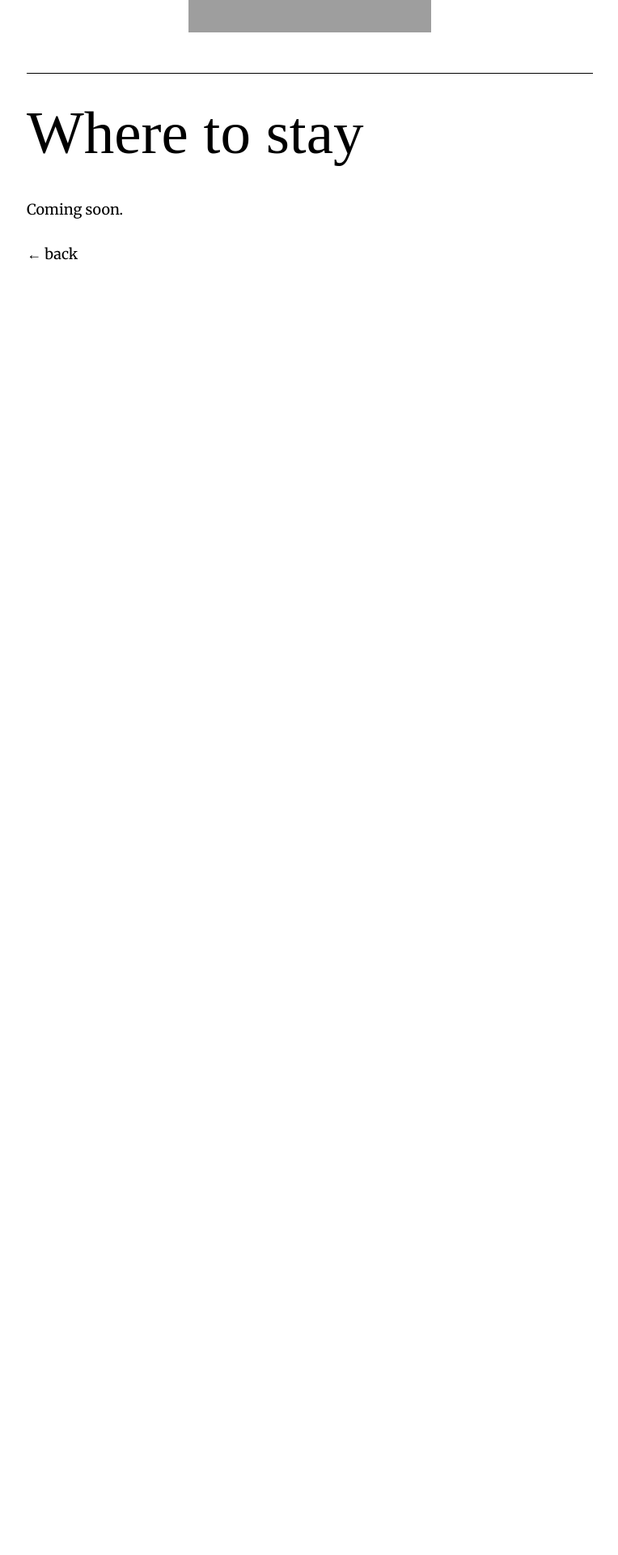
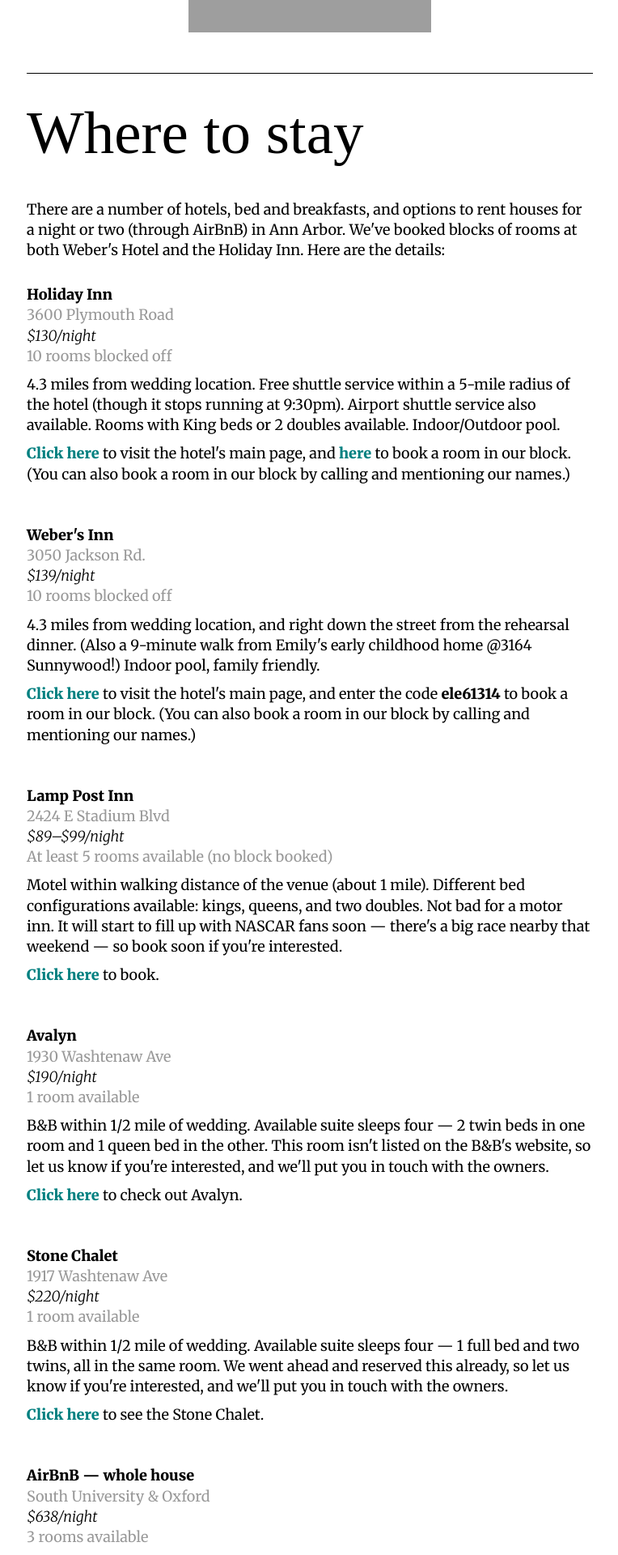
Before and after one commit to ritchieking/wedding, a Jekyll site: the page built from lodging.html, in a window 1280 px wide. Shown: the part 549-2469 px from the top of the page at 81% size, without its empty margins (257-1021 px from the left). Built offline with Jekyll 4.4.1, drawn with Linux system fonts in a browser that asks for light colours; some web fonts are replaced; Markdown is read by kramdown in place of the engine named in the settings; before the commit the page ends 1275 px from its top, so only the background shows below that; some of the changed text lies outside the part shown; grey boxes are pictures that could not be loaded.

Commit message:
Added lodging page

```diff
--- a/css/main.css
+++ b/css/main.css
@@ -195,3 +195,23 @@
   margin-bottom:20px;
   width:50px;
 }
+.hotel {
+  margin-bottom:0;
+}
+.hotel-links {
+  margin-bottom:50px;
+  margin-top: 10px;
+}
+.hotel-label {
+  font-weight:bold;
+}
+.hotel-address {
+  color:#999999;
+}
+.hotel-cost {
+  font-style:italic;
+}
+.hotel-rooms {
+  margin-bottom:10px;
+  color:#999999;
+}
--- a/lodging.html
+++ b/lodging.html
@@ -3,4 +3,64 @@
 title: Where to stay
 ---
 
-<p>Coming soon.</p>
+<p>There are a number of hotels, bed and breakfasts, and options to rent houses for a night or two (through AirBnB) in Ann Arbor. We've booked blocks of rooms at both Weber's Hotel and the Holiday Inn. Here are the details:</p>
+
+<p class="hotel hotel-label">Holiday Inn</p>
+<p class="hotel hotel-address">3600 Plymouth Road</p>
+<p class="hotel hotel-cost">$130/night</p>
+<p class="hotel hotel-rooms">10 rooms blocked off</p>
+<p class="hotel hotel-description">4.3 miles from wedding location. Free shuttle service within a 5-mile radius of the hotel (though it stops running at 9:30pm). Airport shuttle service also available. Rooms with King beds or 2 doubles available. Indoor/Outdoor pool.</p>
+<p class="hotel hotel-links"><a class="inline-link" href="http://www.ihg.com/holidayinn/hotels/us/en/ann-arbor/arbnc/hoteldetail">Click here</a> to visit the hotel's main page, and <a class="inline-link" href"https://www.letgroup.com/www/www.hiannarbor.com/htdocs/ap-elert-king-wedding-1395345158.php">here</a> to book a room in our block. (You can also book a room in our block by calling and mentioning our names.)</p>
+
+<p class="hotel hotel-label">Weber's Inn</p>
+<p class="hotel hotel-address">3050 Jackson Rd.</p>
+<p class="hotel hotel-cost">$139/night</p>
+<p class="hotel hotel-rooms">10 rooms blocked off</p>
+<p class="hotel hotel-description">4.3 miles from wedding location, and right down the street from the rehearsal dinner. (Also a 9-minute walk from Emily's early childhood home @3164 Sunnywood!) Indoor pool, family friendly.</p>
+<p class="hotel hotel-links"><a class="inline-link" href="http://www.webersinn.com/">Click here</a> to visit the hotel's main page, and enter the code <span style="font-weight:bold;">ele61314</span> to book a room in our block. (You can also book a room in our block by calling and mentioning our names.)</p>
+
+<p class="hotel hotel-label">Lamp Post Inn</p>
+<p class="hotel hotel-address">2424 E Stadium Blvd</p>
+<p class="hotel hotel-cost">$89–$99/night</p>
+<p class="hotel hotel-rooms">At least 5 rooms available (no block booked)</p>
+<p class="hotel hotel-description">Motel within walking distance of the venue (about 1 mile). Different bed configurations available: kings, queens, and two doubles. Not bad for a motor inn. It will start to fill up with NASCAR fans soon — there's a big race nearby that weekend — so book soon if you're interested.</p>
+<p class="hotel hotel-links"><a class="inline-link" href="http://www.lamppostinn.com/">Click here</a> to book.</p>
+
+
+<p class="hotel hotel-label">Avalyn</p>
+<p class="hotel hotel-address">1930 Washtenaw Ave</p>
+<p class="hotel hotel-cost">$190/night</p>
+<p class="hotel hotel-rooms">1 room available</p>
+<p class="hotel hotel-description">B&B within 1/2 mile of wedding. Available suite sleeps four — 2 twin beds in one room and 1 queen bed in the other. This room isn't listed on the B&B's website, so let us know if you're interested, and we'll put you in touch with the owners. </p>
+<p class="hotel hotel-links"><a class="inline-link" href="http://avalyngarden.com/">Click here</a> to check out Avalyn.</p>
+
+<p class="hotel hotel-label">Stone Chalet</p>
+<p class="hotel hotel-address">1917 Washtenaw Ave</p>
+<p class="hotel hotel-cost">$220/night</p>
+<p class="hotel hotel-rooms">1 room available</p>
+<p class="hotel hotel-description">B&B within 1/2 mile of wedding. Available suite sleeps four — 1 full bed and two twins, all in the same room. We went ahead and reserved this already, so let us know if you're interested, and we'll put you in touch with the owners. </p>
+<p class="hotel hotel-links"><a class="inline-link" href="http://stonechalet.com/cuckoos-nest/">Click here</a> to see the Stone Chalet.</p>
+
+<p class="hotel hotel-label">AirBnB — whole house</p>
+<p class="hotel hotel-address">South University & Oxford</p>
+<p class="hotel hotel-cost">$638/night</p>
+<p class="hotel hotel-rooms">3 rooms available</p>
+<p class="hotel hotel-description">Prime spot; right in between wedding location and campus/downtown (less than a ten-minute walk to each). Comfortably sleeps 7. </p>
+<p class="hotel hotel-links"><a class="inline-link" href="https://www.airbnb.com/rooms/1798396?s=iV7H">Click here</a> to see the house.</p>
+
+<p class="hotel hotel-label">AirBnB — private suite</p>
+<p class="hotel hotel-address">Hill and Cambridge</p>
+<p class="hotel hotel-cost">$124/night</p>
+<p class="hotel hotel-rooms">1 room available</p>
+<p class="hotel hotel-description">Separate suite in private house, within 1/2 mile of wedding location. Two twin beds, bathroom, sitting area. </p>
+<p class="hotel hotel-links"><a class="inline-link" href="https://www.airbnb.com/rooms/41374?s=I1Xf">Click here</a> to check out this AirBnB</p>
+
+<p class="hotel hotel-label">AirBnB — whole apt</p>
+<p class="hotel hotel-address">State St. and Catherine</p>
+<p class="hotel hotel-cost">$158/night</p>
+<p class="hotel hotel-rooms">1 room available</p>
+<p class="hotel hotel-description">Apartment on the venerable north side of A2, close to campus and downtown. Sleeps four. It's a two-mile walk to the wedding location from here, but it's a nice two miles if you cut through campus. </p>
+<p class="hotel hotel-links"><a class="inline-link" href="https://www.airbnb.com/rooms/2344149?s=k1sf">Click here</a> to check it out.</p>
+
+<p class="hotel hotel-label">More AirBnB options</p>
+<p class="hotel hotel-links"><a class="inline-link" href="https://www.airbnb.com/s/Ann-Arbor?room_types[]=Entire+home%2Fapt&room_types[]</p>=Private+room&sw_lat=42.25545876298733&sw_lng=-83.75189621387369&ne_lat=42.291557288689134&ne_lng=-83.71104080615885&zoom=14&search_by_map=true">Click here</a></p>
--- a/travel.html
+++ b/travel.html
@@ -5,4 +5,4 @@
 
 <p>The wedding will by held at <a href="https://www.google.com/maps/place/830+Avon+Rd/@42.27197,-83.718487,17z/data=!3m1!4b1!4m2!3m1!1s0x883caef792e1a195:0x3ad2e4ffa92d18cd" class="inline-link">830 Avon Road</a> in Ann Arbor, Michigan — the home of Emily's parents, Jim and Linda Elert. </p>
 
-<p>The closest airport to Ann Arbor is the Detroit Metro Airport (DTW), which is 26 miles away. There is a public bus that goes from the airport to Ann Arbor, in addition to a variety of shuttle services and taxis. <a href="http://www.umich.edu/~mctp/a2.dtw.html" class="inline-link">Click here</a> for an overview of transportation options. Of course, you can also rent a car from the airport.</p>
+<p>The closest airport to Ann Arbor is the Detroit Metro Airport (DTW), which is 25 miles away. There is a public bus that goes from the airport to Ann Arbor, in addition to a variety of shuttle services and taxis. <a href="http://www.umich.edu/~mctp/a2.dtw.html" class="inline-link">Click here</a> for an overview of transportation options.</p>
```
